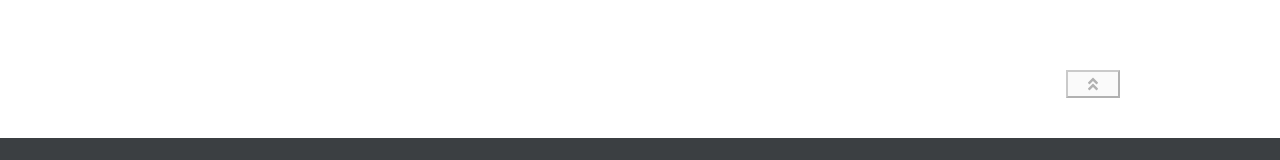
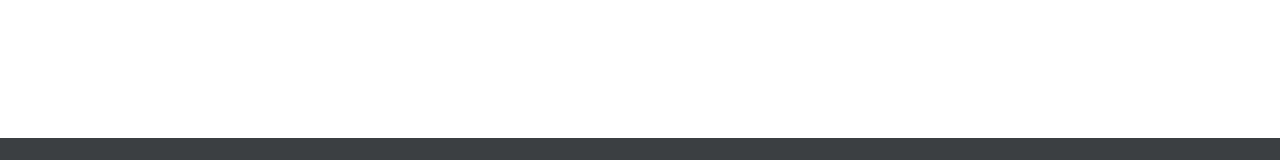
Before and after one commit to Dong-Yi-Xia/my_profile_page, a React (Create React App) app: page /Projects in a window 1280 px wide. Shown: the part 2363-2523 px from the top of the page. Built offline with nearby package versions, Linux system fonts and the light colour scheme.

Commit message:
section cleanup

```diff
--- a/src/Component/Projects.js
+++ b/src/Component/Projects.js
@@ -140,9 +140,6 @@ function Projects (){
             </div>
 
 
-            <a href="#home">
-                <button className="returnButton"> <FontAwesomeIcon icon={faAngleDoubleUp} /></button>
-            </a>
 
         </div>
         </>
--- a/src/Component/SectionLinks.js
+++ b/src/Component/SectionLinks.js
@@ -11,11 +11,7 @@ function addResponse() {
 }
 
 function SectionLinks (props) {
-    let [navigate, setNavigate] = useState("54")
 
-
-
-    console.log(props)
     return (
         <div id="SectionLinks">
             <div className="topnav" onClick={addResponse}>
```
Also changed, not shown: src/App.js (+0 -22 lines), 1 other file (tests, documents, lock files or other folders).
